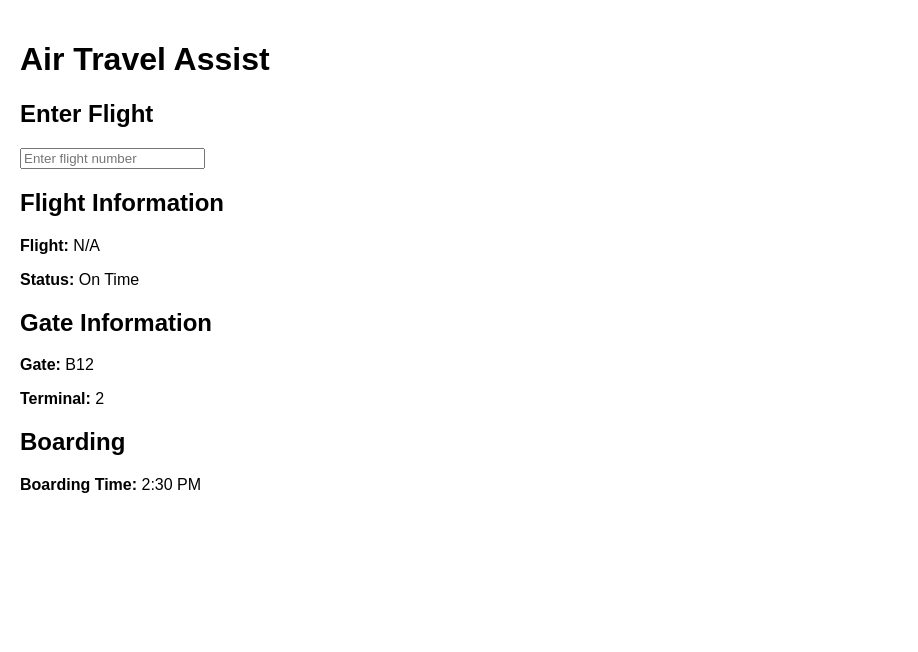
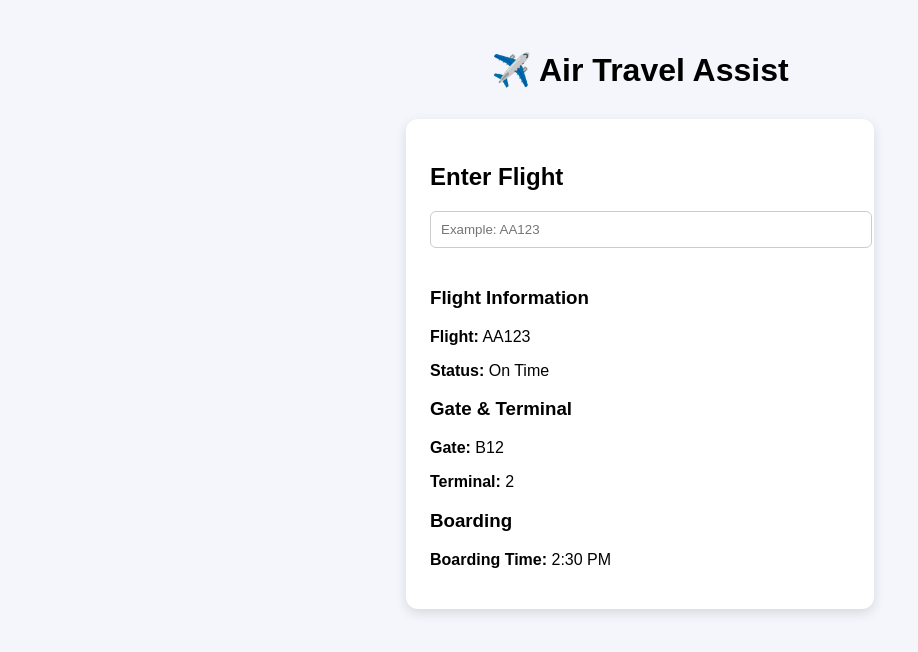
Before and after one commit to abrilquiros/airport-appIS470, a React (Create React App) app in the folder app/: page / in a window 1280 px wide. Shown: the top 652 px of the page, without its empty margins (0-918 px from the left). Built offline with nearby package versions, Linux system fonts and the light colour scheme.

Commit message:
add flight input and styled sprint 1 UI

```diff
--- a/app/src/App.js
+++ b/app/src/App.js
@@ -4,27 +4,49 @@ function App() {
   const [flight, setFlight] = useState("");
 
   return (
-    <div style={{ padding: "20px", fontFamily: "Arial" }}>
-      <h1>Air Travel Assist</h1>
+    <div style={{
+      backgroundColor: "#f4f6fb",
+      minHeight: "100vh",
+      padding: "30px",
+      fontFamily: "Arial, sans-serif"
+    }}>
+      <h1 style={{ textAlign: "center" }}>✈️ Air Travel Assist</h1>
 
+      <div style={{
+        maxWidth: "420px",
+        margin: "30px auto",
+        backgroundColor: "white",
+        padding: "24px",
+        borderRadius: "12px",
+        boxShadow: "0 4px 12px rgba(0,0,0,0.12)"
+      }}>
         <h2>Enter Flight</h2>
+
         <input
           type="text"
-        placeholder="Enter flight number"
+          placeholder="Example: AA123"
           value={flight}
           onChange={(e) => setFlight(e.target.value)}
+          style={{
+            width: "100%",
+            padding: "10px",
+            marginBottom: "20px",
+            borderRadius: "6px",
+            border: "1px solid #ccc"
+          }}
         />
 
-      <h2>Flight Information</h2>
-      <p><strong>Flight:</strong> {flight || "N/A"}</p>
+        <h3>Flight Information</h3>
+        <p><strong>Flight:</strong> {flight || "AA123"}</p>
         <p><strong>Status:</strong> On Time</p>
 
-      <h2>Gate Information</h2>
+        <h3>Gate & Terminal</h3>
         <p><strong>Gate:</strong> B12</p>
         <p><strong>Terminal:</strong> 2</p>
 
-      <h2>Boarding</h2>
+        <h3>Boarding</h3>
         <p><strong>Boarding Time:</strong> 2:30 PM</p>
+      </div>
     </div>
   );
 }
```
Lines whose indentation alone changed are shown as unchanged.
